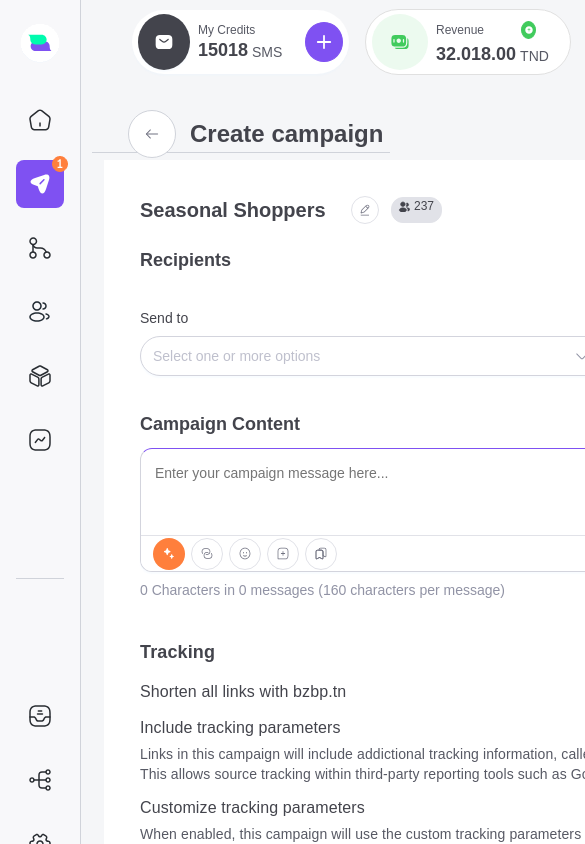
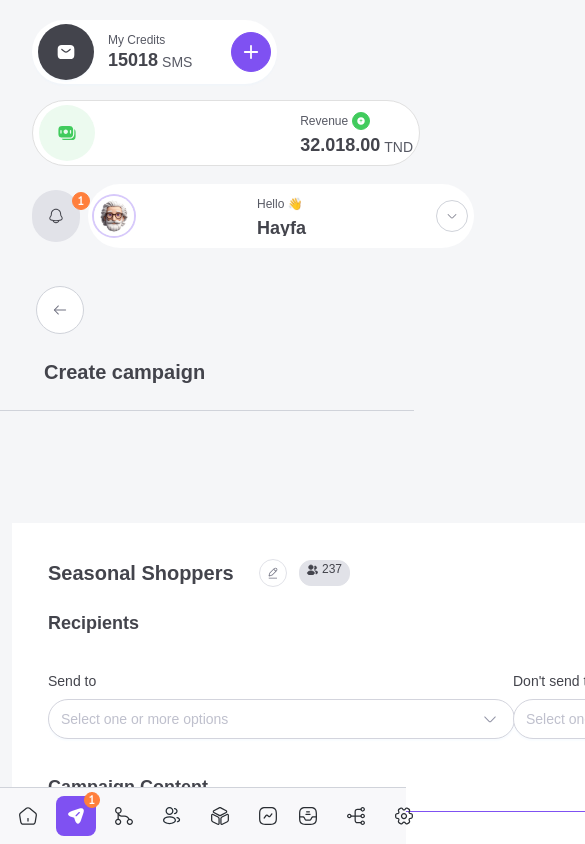
Before and after one commit to MedDhiaChaouachi/frontend-development-test, a Next.js app: page /campaign-create in a window 390 px wide. Shown: the top 844 px of the page, 585 px wide, since content can reach past the window. Built offline with nearby package versions, Linux system fonts and the light colour scheme.

Commit message:
feat: implement responsive design across full layout including sidebar, content, and preview sections

```diff
--- a/src/app/globals.css
+++ b/src/app/globals.css
@@ -15,9 +15,23 @@
 body {
   margin: 0;
   font-family: -apple-system, BlinkMacSystemFont, sans-serif;
+  overflow-x: hidden;
 }
 
 a {
   text-decoration: none;
   color: inherit;
 }
+
+/* Responsive font sizes */
+@media (max-width: 768px) {
+  html {
+    font-size: 14px;
+  }
+}
+
+@media (max-width: 480px) {
+  html {
+    font-size: 12px;
+  }
+}
--- a/src/app/layout.module.css
+++ b/src/app/layout.module.css
@@ -5,11 +5,12 @@
   display: flex;
   min-height: 100vh;
   background-color: var(--neutral-purple-50, #f5f6f8);
+  flex-direction: column;
 }
 
 /* Sidebar */
 .sidebarContainer {
-  width: 80px; /* Match sidebar width */
+  width: 80px;
   height: 100vh;
   position: fixed;
   left: 0;
@@ -22,72 +23,84 @@
 /* Main Content Area */
 .mainContentArea {
   flex: 1;
-  margin-left: 80px; /* Match sidebar width */
+  margin-left: 80px;
   min-height: 100vh;
   display: flex;
   flex-direction: column;
   background: var(--neutral-purple-50, #f5f6f8);
 }
 
-/* Content Wrapper */
+/* Content Wrapper - Added proper spacing */
 .contentWrapper {
   flex: 1;
   padding: 24px;
-  margin-top: 136px; /* Space for the header */
+  margin-top: 156px; /* Increased from 136px to add more space below header */
   background: var(--neutral-purple-50, #f5f6f8);
 }
 
-/* Body Container */
+/* Body Container - Adjusted for better spacing */
 .bodyContainer {
   width: 100%;
   max-width: 1348px;
-  height: calc(100vh - 136px - 48px);
+  height: auto;
+  min-height: calc(100vh - 156px - 48px); /* Adjusted to match new margin-top */
   display: flex;
-  gap: 24px;
+  flex-direction: column;
+  gap: 32px; /* Increased gap for better visual separation */
   margin: 0 auto;
   background: var(--neutral-purple-50, #f5f6f8);
+  padding-top: 16px; /* Added padding at the top */
 }
 
-/* Content Section */
+/* Content Section - Improved spacing */
 .contentSection {
   flex: 1;
-  height: 669px;
+  height: auto;
   background: white;
   border-radius: 12px;
-  padding: 24px;
+  padding: 32px; /* Increased padding for better content spacing */
   overflow-y: auto;
+  margin-bottom: 24px; /* Added margin at bottom */
+  box-shadow: 0 2px 8px rgba(0, 0, 0, 0.05); /* Subtle shadow for depth */
 }
 
-/* Preview Section */
+/* Preview Section - Enhanced spacing */
 .previewSection {
-  width: 1312px;
-  height: 669px;
+  width: 100%;
+  height: auto;
   background: var(--neutral-purple-50, #f5f6f8);
   border-radius: 12px;
   display: flex;
   justify-content: center;
   align-items: center;
+  padding: 24px; /* Added padding */
+  margin-top: 24px; /* Added margin */
 }
 
-/* Segment Styles */
+/* Segment Styles - Improved visual hierarchy */
 .bodySegment {
-  width: 954px;
-  height: 681px;
+  width: 100%;
+  height: auto;
   display: flex;
   flex-direction: column;
-  gap: 12px;
-  padding: 24px 0;
+  gap: 24px; /* Increased gap between elements */
+  padding: 32px; /* Increased padding */
   background: white;
   border-radius: 24px;
+  box-shadow: 0 2px 12px rgba(0, 0, 0, 0.08); /* Subtle shadow */
+  margin-bottom: 24px; /* Added margin */
 }
 
-/* iPhone Mockup */
+/* iPhone Mockup - Consistent spacing */
 .iphoneMockup {
-  width: 375px;
-  height: 812px;
+  width: 100%;
+  max-width: 375px;
+  height: auto;
+  aspect-ratio: 375/812;
   border-radius: 40px;
-  padding: 20px;
+  padding: 24px; /* Increased padding */
   background: white;
+  margin: 0 auto; /* Centered */
 }
 
 .iphoneImage {
@@ -96,3 +109,91 @@
   object-fit: contain;
   border-radius: 20px;
 }
+
+/* Responsive styles */
+@media (max-width: 1024px) {
+  .sidebarContainer {
+    width: 60px;
+  }
+
+  .mainContentArea {
+    margin-left: 60px;
+  }
+
+  .contentWrapper {
+    padding: 20px; /* Slightly reduced but still generous */
+    margin-top: 146px; /* Adjusted for tablet */
+  }
+
+  .bodyContainer {
+    gap: 24px; /* Slightly reduced gap */
+    min-height: calc(100vh - 146px - 48px);
+  }
+
+  .contentSection,
+  .bodySegment {
+    padding: 24px; /* Slightly reduced padding */
+  }
+}
+
+@media (max-width: 768px) {
+  .sidebarContainer {
+    width: 100%;
+    height: auto;
+    position: fixed;
+    bottom: 0;
+    top: auto;
+    border-right: none;
+    border-top: 1px solid var(--Border-Default, #d0d3da);
+  }
+
+  .mainContentArea {
+    margin-left: 0;
+    margin-bottom: 60px;
+  }
+
+  .contentWrapper {
+    margin-top: 120px; /* Adjusted for mobile with bottom nav */
+    padding: 16px;
+  }
+
+  .bodyContainer {
+    min-height: calc(100vh - 120px - 60px);
+    gap: 20px;
+    padding-top: 12px;
+  }
+
+  .contentSection,
+  .bodySegment {
+    padding: 20px;
+    border-radius: 16px;
+  }
+
+  .iphoneMockup {
+    padding: 20px;
+    border-radius: 32px;
+  }
+}
+
+@media (max-width: 480px) {
+  .contentWrapper {
+    margin-top: 100px; /* Further adjusted for small mobile */
+    padding: 12px;
+  }
+
+  .bodyContainer {
+    min-height: calc(100vh - 100px - 60px);
+    gap: 16px;
+  }
+
+  .contentSection,
+  .bodySegment {
+    padding: 16px;
+    border-radius: 12px;
+  }
+
+  .iphoneMockup {
+    padding: 16px;
+    border-radius: 24px;
+  }
+}
--- a/src/components/layout/header/HeaderBar.module.css
+++ b/src/components/layout/header/HeaderBar.module.css
@@ -1,15 +1,17 @@
 .headerWrapper {
-  width: calc(100% - 92px);
-  height: 136px;
+  width: 100%;
+  height: auto;
+  min-height: 136px;
   border-bottom: 1px solid var(--Border-Default, #d0d3da);
   display: flex;
   flex-direction: column;
   background: var(--neutral-purple-50, #f5f6f8);
   position: fixed;
   top: 0;
-  left: 92px;
+  left: 0;
   z-index: 90;
-  padding-top: 16px;
+  padding: 16px 0;
+  margin-left: 80px;
 }
 
 .container {
@@ -23,19 +25,23 @@
   display: flex;
   justify-content: space-between;
   align-items: center;
-  height: 52px;
+  height: auto;
+  min-height: 52px;
   padding: 0 16px;
   gap: 16px;
+  flex-wrap: wrap;
 }
 
 .leftGroup {
   display: flex;
   align-items: center;
   gap: 16px;
+  flex-wrap: wrap;
 }
 
 .creditsContainer {
-  width: 205px;
+  width: auto;
+  min-width: 205px;
   height: 52px;
   display: flex;
   align-items: center;
@@ -60,7 +66,8 @@
 }
 
 .creditsText {
-  width: 97px;
+  width: auto;
+  min-width: 97px;
   height: 40px;
   padding-right: 12px;
   display: flex;
@@ -132,15 +139,18 @@
 
 .centerGroup {
   flex: 1;
+  min-width: 200px;
   height: 52px;
   padding: 0 16px;
   gap: 16px;
   display: flex;
   align-items: center;
+  justify-content: center;
 }
 
 .rightGroup {
-  width: 204px;
+  width: auto;
+  min-width: 204px;
   height: 52px;
   gap: 8px;
   display: flex;
@@ -200,7 +210,8 @@
   position: relative;
   display: flex;
   align-items: center;
-  width: 156px;
+  width: auto;
+  min-width: 156px;
   height: 52px;
   padding: 6px;
   gap: 8px;
@@ -229,7 +240,8 @@
 }
 
 .profileText {
-  width: 56px;
+  width: auto;
+  min-width: 56px;
   height: 40px;
   display: flex;
   flex-direction: column;
@@ -237,7 +249,7 @@
 }
 
 .greeting {
-  width: 56px;
+  width: auto;
   height: 16px;
   font-family: "Parkinsans", sans-serif;
   font-weight: 400;
@@ -248,7 +260,7 @@
 }
 
 .profileName {
-  width: 56px;
+  width: auto;
   height: 24px;
   font-family: "Parkinsans", sans-serif;
   font-weight: 600;
@@ -379,6 +391,7 @@
   gap: 8px;
   margin-top: 24px;
   padding: 0 16px;
+  flex-wrap: wrap;
 }
 
 .leftAction {
@@ -416,6 +429,7 @@
 }
 .pageTitle {
   flex: 1;
+  min-width: 200px;
   height: 28px;
   font-size: 20px;
   font-weight: 600;
@@ -428,7 +442,8 @@
   display: flex;
   align-items: center;
   gap: 8px;
-  width: 192px;
+  width: auto;
+  min-width: 192px;
   height: 52px;
   padding: 6px;
   background: #fff;
@@ -460,7 +475,8 @@
   display: flex;
   align-items: center;
   gap: 4px;
-  width: 100px;
+  width: auto;
+  min-width: 100px;
   height: 16px;
 }
 
@@ -470,7 +486,7 @@
   font-size: 12px;
   line-height: 16px;
   letter-spacing: 0.75%;
-  width: 100px;
+  width: auto;
   height: 16px;
   color: var(--Content-Secondary, #575964);
 }
@@ -520,12 +536,14 @@
 
 /* Header Section */
 .headerSection {
-  width: 1348px;
-  height: 60px;
+  width: 100%;
+  max-width: 1348px;
+  height: auto;
+  min-height: 60px;
   display: flex;
   align-items: center;
   gap: 6px;
-  padding: 12px 24px 12px 12px;
+  padding: 12px;
 }
 
 /* Left Action Button */
@@ -559,7 +577,7 @@
 }
 
 .pageTitle {
-  width: 1252px;
+  width: 100%;
   height: 28px;
   display: flex;
   align-items: center;
@@ -567,7 +585,8 @@
 }
 
 .titleText {
-  width: 220px;
+  width: auto;
+  min-width: 220px;
   height: 28px;
   font-family: "Parkinsans", sans-serif;
   font-weight: 600;
@@ -578,3 +597,86 @@
   display: flex;
   align-items: center;
 }
+
+/* Responsive styles */
+@media (max-width: 1024px) {
+  .headerWrapper {
+    margin-left: 0;
+    padding-left: 80px;
+  }
+
+  .navbar {
+    flex-direction: column;
+    align-items: flex-start;
+    gap: 12px;
+    padding: 12px;
+  }
+
+  .leftGroup,
+  .centerGroup,
+  .rightGroup {
+    width: 100%;
+    justify-content: space-between;
+  }
+
+  .headerSection {
+    flex-direction: column;
+    align-items: flex-start;
+    gap: 12px;
+  }
+
+  .pageTitle {
+    margin-top: 12px;
+  }
+}
+
+@media (max-width: 768px) {
+  .headerWrapper {
+    padding-left: 0;
+    position: relative;
+    margin-left: 0;
+  }
+
+  .container {
+    padding: 0 12px;
+  }
+
+  .creditsContainer {
+    width: 100%;
+    justify-content: space-between;
+  }
+
+  .profileContainer {
+    width: 100%;
+    justify-content: space-between;
+  }
+
+  .languageButtons {
+    margin-top: 12px;
+  }
+}
+
+@media (max-width: 480px) {
+  .headerWrapper {
+    height: auto;
+    padding: 12px;
+  }
+
+  .navbar {
+    padding: 8px;
+  }
+
+  .creditsContainer,
+  .profileContainer {
+    min-width: 100%;
+  }
+
+  .titleText {
+    font-size: 20px;
+  }
+
+  .revenueContainer {
+    min-width: 100%;
+    justify-content: space-between;
+  }
+}
--- a/src/components/layout/sidebar/Sidebar.module.css
+++ b/src/components/layout/sidebar/Sidebar.module.css
@@ -107,3 +107,58 @@
   background: var(--Border-Default, #d0d3da);
   margin: 24px auto;
 }
+
+/* Responsive styles */
+@media (max-width: 768px) {
+  .sidebar {
+    width: 60px;
+    padding: 16px 0;
+  }
+
+  .navButton {
+    width: 40px;
+    height: 40px;
+  }
+
+  .icon {
+    width: 20px;
+    height: 20px;
+  }
+
+  .divider {
+    width: 40px;
+  }
+}
+
+@media (max-width: 480px) {
+  .sidebar {
+    width: 100%;
+    height: auto;
+    flex-direction: row;
+    bottom: 0;
+    top: auto;
+    padding: 8px;
+    border-right: none;
+    border-top: 1px solid var(--Border-Default, #d0d3da);
+  }
+
+  .logoContainer {
+    display: none;
+  }
+
+  .navContainer {
+    flex-direction: row;
+    justify-content: space-around;
+  }
+
+  .mainNav,
+  .secondaryNav {
+    flex-direction: row;
+    margin: 0;
+    gap: 8px;
+  }
+
+  .divider {
+    display: none;
+  }
+}
```
